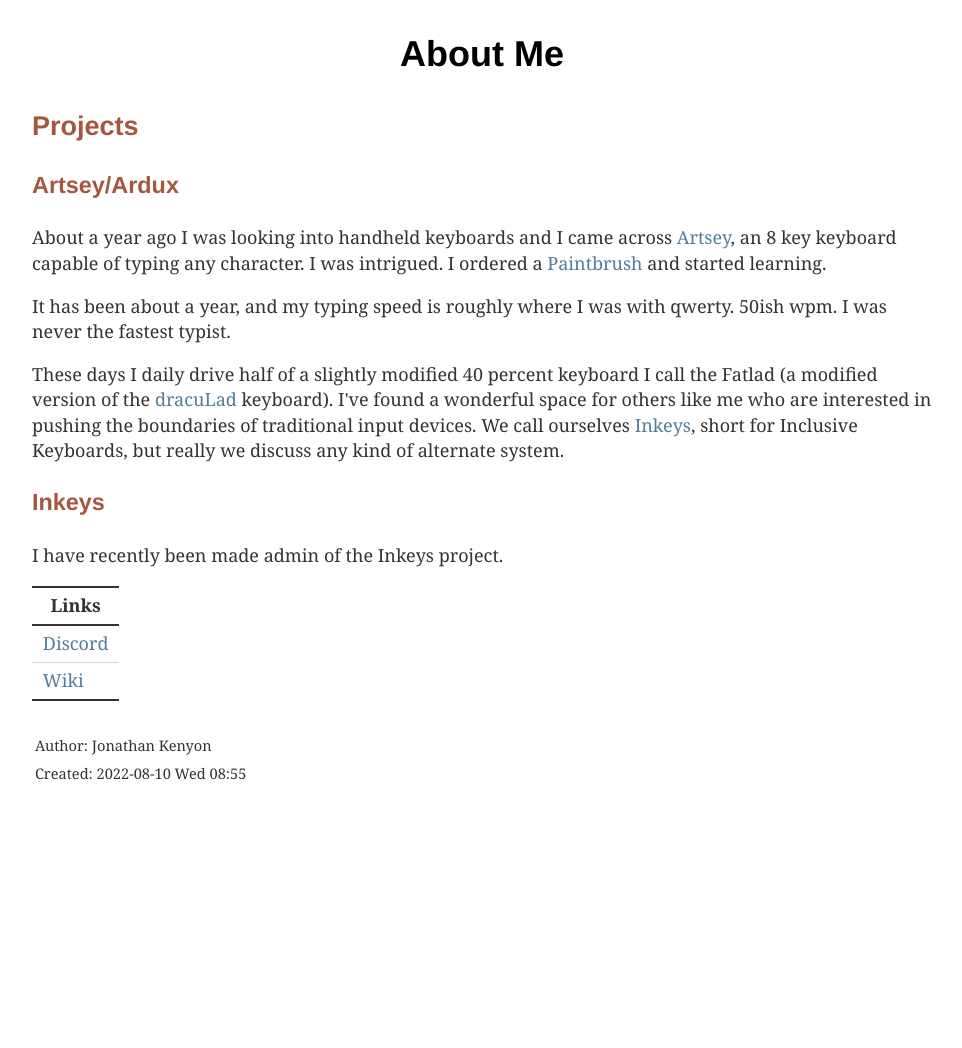
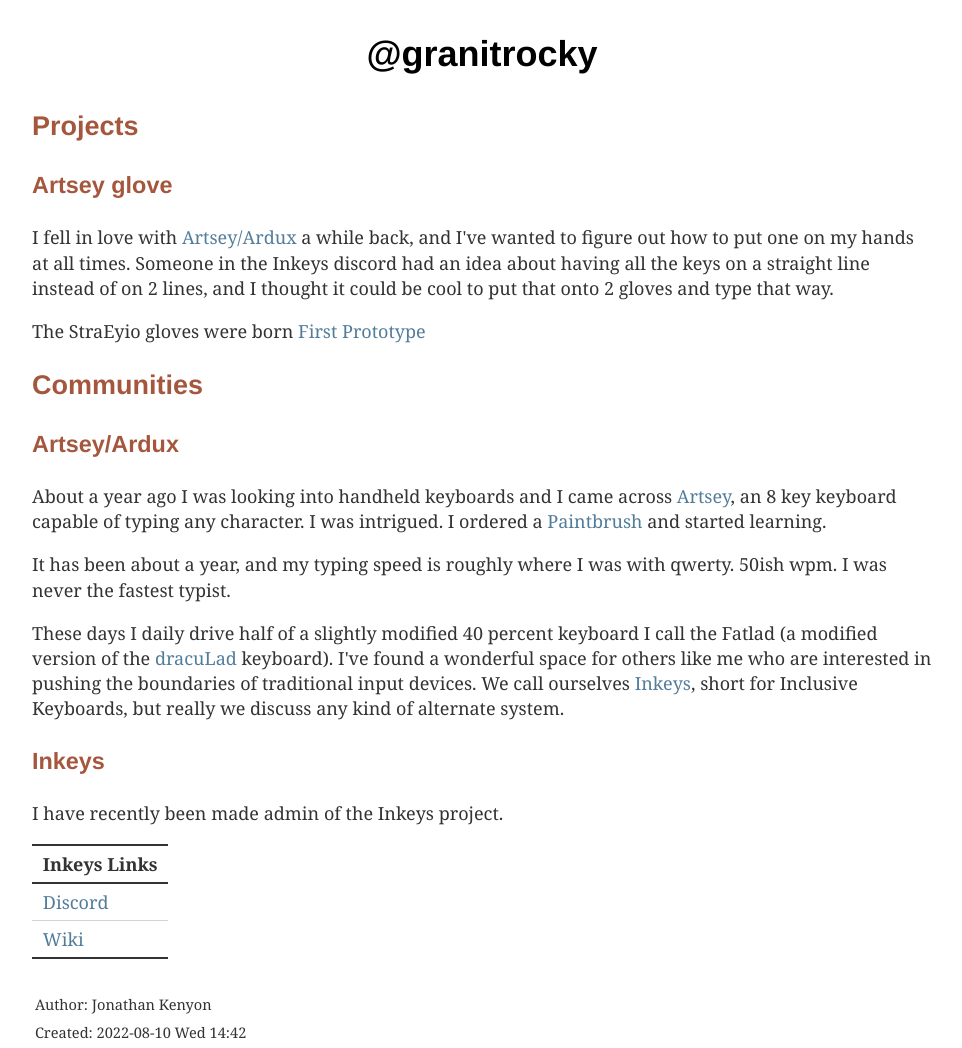
Before and after one commit to granitrocky/granitrocky, a plain HTML site: page index.html in a window 1280 px wide. Shown: the whole page, without its empty margins (158-1120 px from the left). Before the commit the page ends 819 px from the top, so only its background shows below. Drawn offline with Linux system fonts and the light colour scheme.

Commit message:
Add image

```diff
--- a/index.html
+++ b/index.html
@@ -3,26 +3,45 @@
 "http://www.w3.org/TR/xhtml1/DTD/xhtml1-strict.dtd">
 <html xmlns="http://www.w3.org/1999/xhtml" lang="en" xml:lang="en">
 <head>
-<!-- 2022-08-10 Wed 08:55 -->
+<!-- 2022-08-10 Wed 14:42 -->
 <meta http-equiv="Content-Type" content="text/html;charset=utf-8" />
 <meta name="viewport" content="width=device-width, initial-scale=1" />
-<title>About Me</title>
+<title>@granitrocky</title>
 <meta name="author" content="Jonathan Kenyon" />
 <meta name="generator" content="Org Mode" />
 <link rel="stylesheet" type="text/css" href="./css/org.css"/>
 </head>
 <body>
 <div id="content" class="content">
-<h1 class="title">About Me</h1>
+<h1 class="title">@granitrocky</h1>
 
 
-<div id="outline-container-org65a30f9" class="outline-2">
-<h2 id="org65a30f9">Projects</h2>
-<div class="outline-text-2" id="text-org65a30f9">
+<div id="outline-container-org88043fd" class="outline-2">
+<h2 id="org88043fd">Projects</h2>
+<div class="outline-text-2" id="text-org88043fd">
 </div>
-<div id="outline-container-org65da125" class="outline-3">
-<h3 id="org65da125">Artsey/Ardux</h3>
-<div class="outline-text-3" id="text-org65da125">
+<div id="outline-container-org9f14e3d" class="outline-3">
+<h3 id="org9f14e3d">Artsey glove</h3>
+<div class="outline-text-3" id="text-org9f14e3d">
+<p>
+I fell in love with <a href="#org1538809">Artsey/Ardux</a> a while back, and I've wanted to figure out how to put one on my hands at all times. Someone in the Inkeys discord had an idea about having all the keys on a straight line instead of on 2 lines, and I thought it could be cool to put that onto 2 gloves and type that way.
+</p>
+
+<p>
+The StraEyio gloves were born
+<a href="media/20220808_125306.jpg">First Prototype</a>
+</p>
+</div>
+</div>
+</div>
+
+<div id="outline-container-org2142d41" class="outline-2">
+<h2 id="org2142d41">Communities</h2>
+<div class="outline-text-2" id="text-org2142d41">
+</div>
+<div id="outline-container-org1538809" class="outline-3">
+<h3 id="org1538809">Artsey/Ardux</h3>
+<div class="outline-text-3" id="text-org1538809">
 <p>
 About a year ago I was looking into handheld keyboards and I came across <a href="https://artsey.io/">Artsey</a>, an 8 key keyboard capable of typing any character. I was intrigued. I ordered a <a href="https://github.com/arduxio/thepaintbrush">Paintbrush</a> and started learning.
 </p>
@@ -32,13 +51,13 @@ It has been about a year, and my typing speed is roughly where I was with qwerty
 </p>
 
 <p>
-These days I daily drive half of a slightly modified 40 percent keyboard I call the Fatlad (a modified version of the <a href="https://github.com/MangoIV/dracuLad">dracuLad</a> keyboard). I've found a wonderful space for others like me who are interested in pushing the boundaries of traditional input devices. We call ourselves <a href="#org6307cad">Inkeys</a>, short for Inclusive Keyboards, but really we discuss any kind of alternate system.
+These days I daily drive half of a slightly modified 40 percent keyboard I call the Fatlad (a modified version of the <a href="https://github.com/MangoIV/dracuLad">dracuLad</a> keyboard). I've found a wonderful space for others like me who are interested in pushing the boundaries of traditional input devices. We call ourselves <a href="#orge46e11b">Inkeys</a>, short for Inclusive Keyboards, but really we discuss any kind of alternate system.
 </p>
 </div>
 </div>
-<div id="outline-container-org6307cad" class="outline-3">
-<h3 id="org6307cad">Inkeys</h3>
-<div class="outline-text-3" id="text-org6307cad">
+<div id="outline-container-orge46e11b" class="outline-3">
+<h3 id="orge46e11b">Inkeys</h3>
+<div class="outline-text-3" id="text-orge46e11b">
 <p>
 I have recently been made admin of the Inkeys project.
 </p>
@@ -50,7 +69,7 @@ I have recently been made admin of the Inkeys project.
 </colgroup>
 <thead>
 <tr>
-<th scope="col" class="org-left">Links</th>
+<th scope="col" class="org-left">Inkeys Links</th>
 </tr>
 </thead>
 <tbody>
@@ -69,7 +88,7 @@ I have recently been made admin of the Inkeys project.
 </div>
 <div id="postamble" class="status">
 <p class="author">Author: Jonathan Kenyon</p>
-<p class="date">Created: 2022-08-10 Wed 08:55</p>
+<p class="date">Created: 2022-08-10 Wed 14:42</p>
 </div>
 </body>
 </html>
```
Also changed, not shown: 2 other files.
